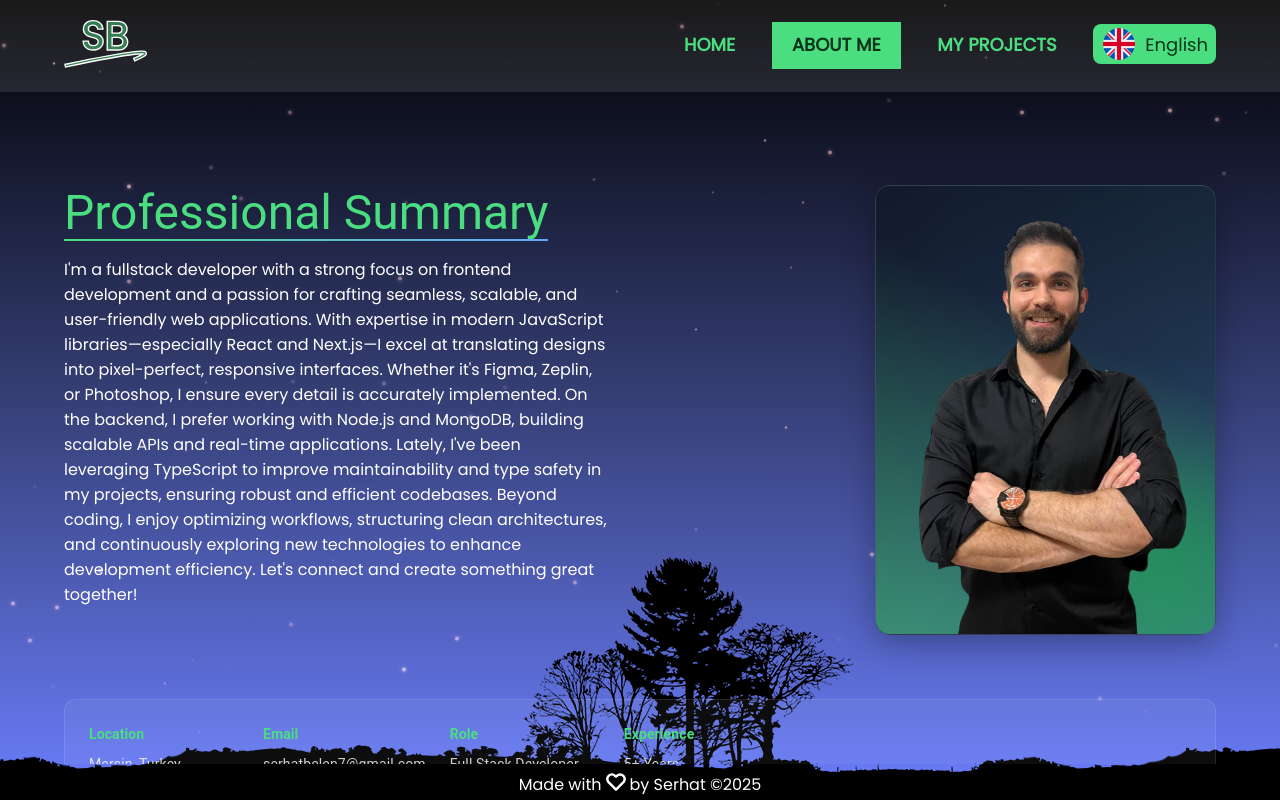
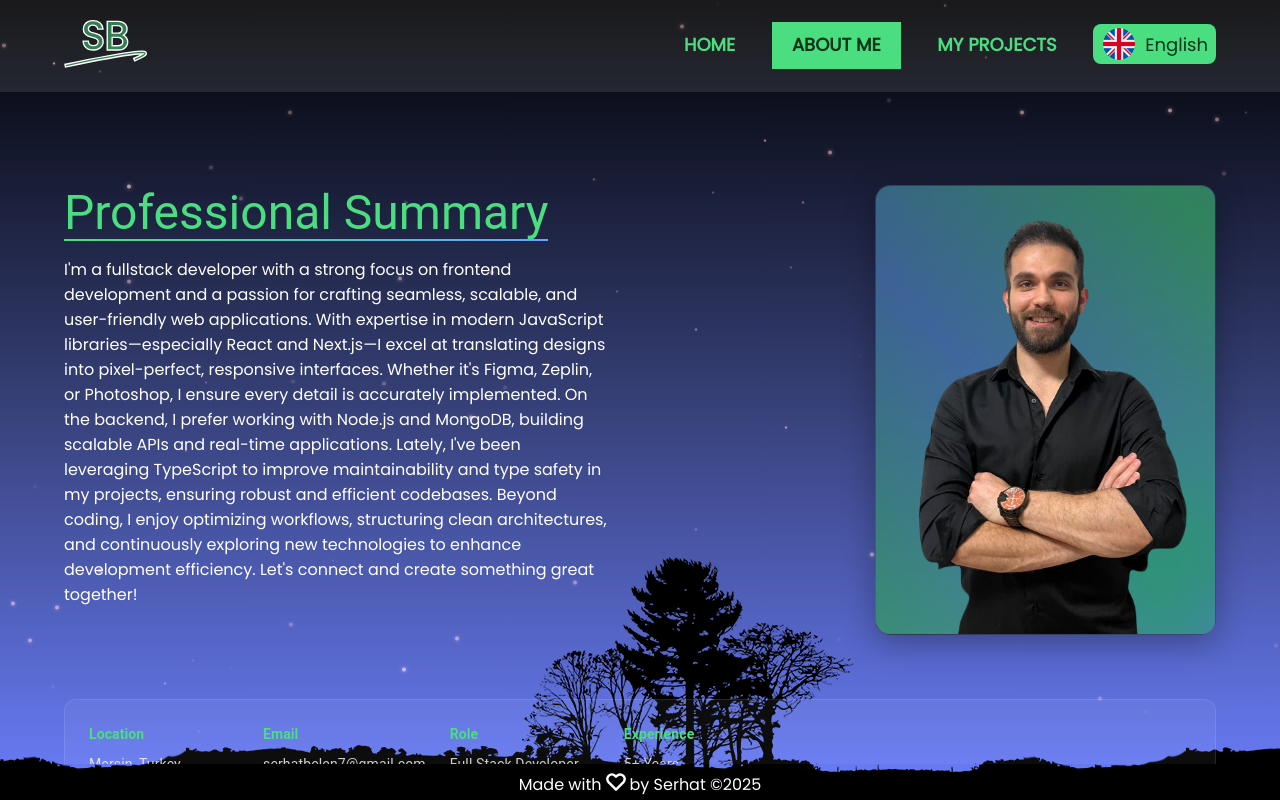
Before and after one commit to commandx1/serhat-portfolio, a Next.js app: page /about-me in a window 1280 px wide. Built offline with nearby package versions, Linux system fonts and the light colour scheme; no server answers; what @mui/material-nextjs would draw is missing.

Commit message:
Enhance About section styling with improved gradient animation and update education title to use Typography component for better consistency

```diff
--- a/app/about-me/about.module.scss
+++ b/app/about-me/about.module.scss
@@ -18,10 +18,24 @@
         content: '';
         position: absolute;
         inset: 0;
-        background: linear-gradient(25deg, var(--lightGreen), transparent 65%);
+        z-index: 0;
+        background: linear-gradient(45deg, var(--lightGreen), #66a5fa, #4ade80, #66a5fa);
+        background-size: 200% 100%;
+        animation: imgBoxGradientFlow 6s ease infinite;
         opacity: 0.5;
-        z-index: -1;
         transition: 0.6s ease-in-out;
+    }
+
+    @keyframes imgBoxGradientFlow {
+        0% {
+            background-position: 0% 50%;
+        }
+        50% {
+            background-position: 100% 50%;
+        }
+        100% {
+            background-position: 0% 50%;
+        }
     }
 
     &::after {
@@ -32,7 +46,7 @@
         border-radius: 50%;
         background: var(--green);
         filter: blur(60px);
-        z-index: -1;
+        z-index: 0;
         right: -20px;
         bottom: -20px;
         transition: 0.6s ease-in-out;
@@ -54,7 +68,6 @@
 
         .me {
             filter: contrast(110%) brightness(1.05);
-            transform: scale(1.02);
         }
     }
 
@@ -66,6 +79,8 @@
         border-radius: 8px;
         transition: 0.6s ease-in-out;
         filter: contrast(105%) saturate(1.05);
+        position: relative;
+        z-index: 1;
     }
 }
 
@@ -201,10 +216,11 @@
 }
 
 .educationTitle {
+    width: fit-content;
     color: var(--lightGreen);
-    font-size: 2rem;
-    margin-bottom: 1rem;
-    text-align: center;
+    margin: 0 auto 3rem !important;
+    position: relative;
+    padding-bottom: 10px;
 }
 
 
--- a/app/about-me/page.tsx
+++ b/app/about-me/page.tsx
@@ -87,9 +87,7 @@ const About = () => {
             <AnimatedDiv threshold={0.1}>
                 <section className={styles.education}>
                     <Container>
-                        <h3 className={styles.educationTitle}>
-                            {t('Education.Title')}
-                        </h3>
+                        <Typography variant='h3' marginBottom={2} className={[styles.educationTitle, 'lineAnim'].join(' ')}>{t('Education.Title')}</Typography>
                         <Divider className={styles.divider} />
 
                         <div className={styles.educationItem}>
```
